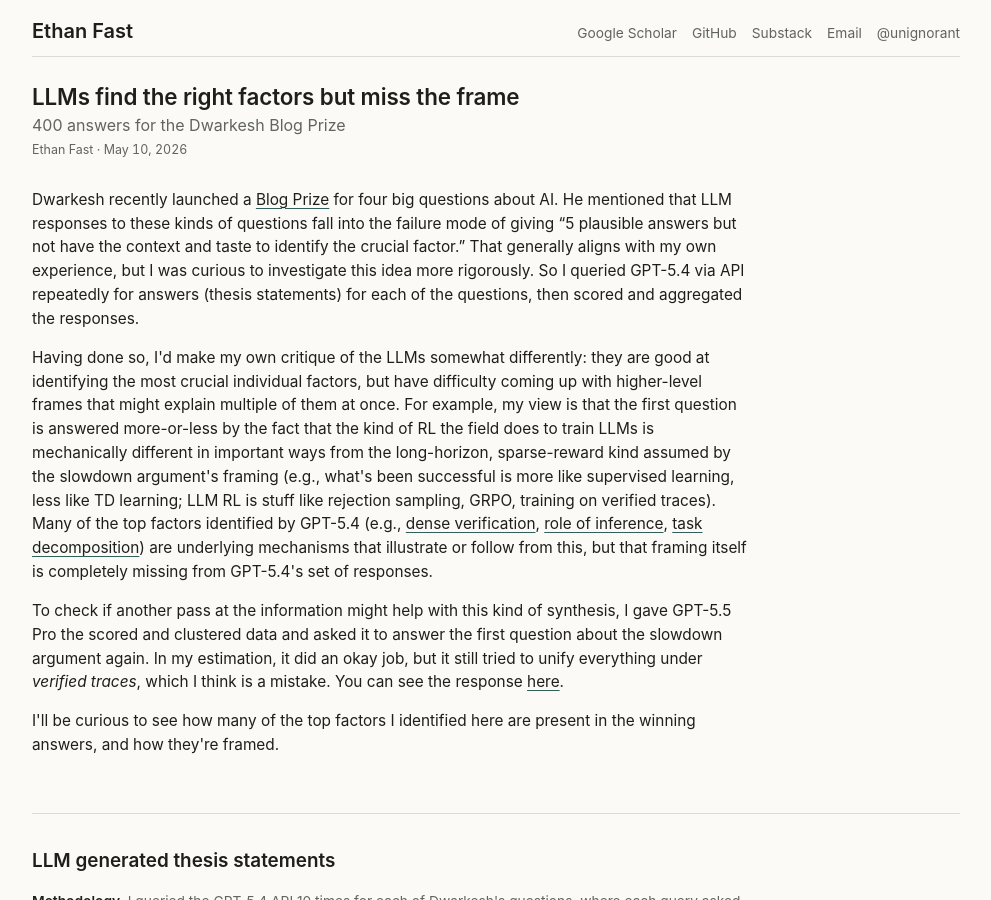
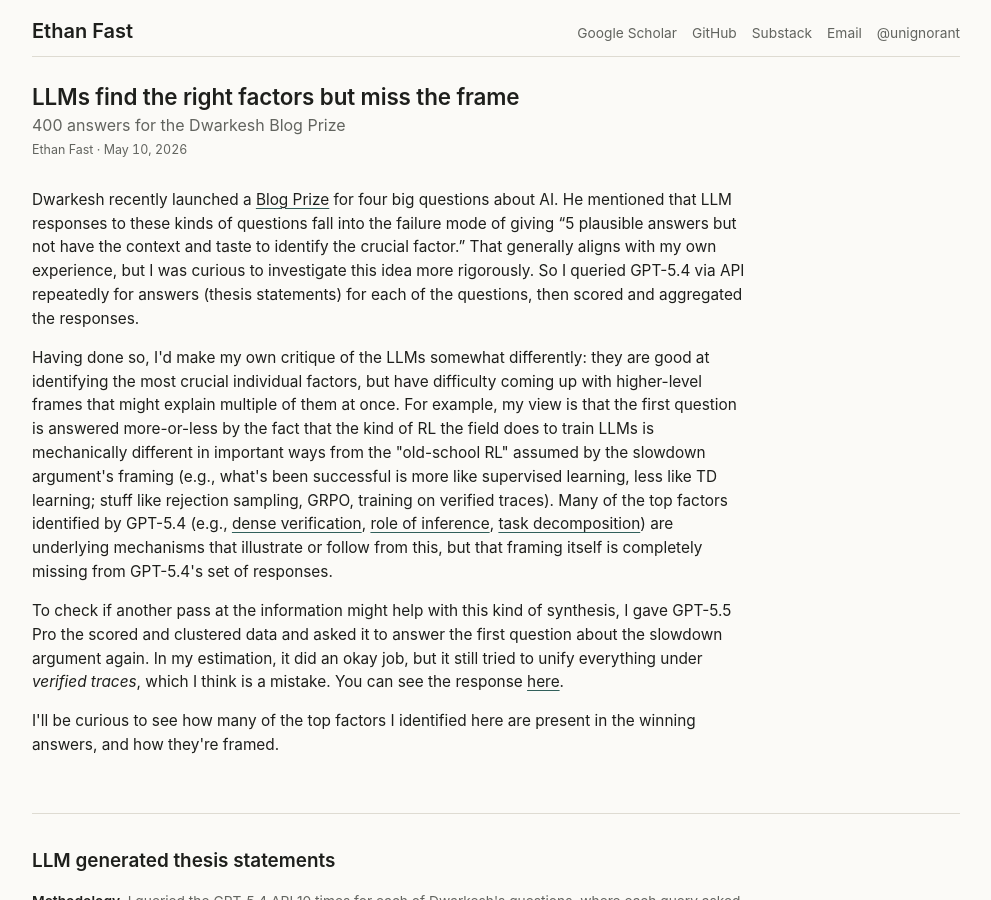
Before and after one commit to Ejhfast/ejhfast.github.com, a Jekyll site: the page llms-find-the-right-factors-but-miss-the-frame.html, which Jekyll copies as it is, in a window 1280 px wide and 900 px high. Shown: the whole window, without its empty margins (144-1135 px from the left). Built offline with Jekyll 4.4.1, drawn with Linux system fonts in a browser that asks for light colours.

Commit message:
Simplify LLM RL framing copy

```diff
--- a/llms-find-the-right-factors-but-miss-the-frame.html
+++ b/llms-find-the-right-factors-but-miss-the-frame.html
@@ -400,7 +400,7 @@
       Dwarkesh recently launched a <a href="https://www.dwarkesh.com/p/blog-prize">Blog Prize</a> for four big questions about AI. He mentioned that LLM responses to these kinds of questions fall into the failure mode of giving &ldquo;5 plausible answers but not have the context and taste to identify the crucial factor.&rdquo; That generally aligns with my own experience, but I was curious to investigate this idea more rigorously. So I queried GPT-5.4 via API repeatedly for answers (thesis statements) for each of the questions, then scored and aggregated the responses.
     </p>
     <p>
-      Having done so, I'd make my own critique of the LLMs somewhat differently: they are good at identifying the most crucial individual factors, but have difficulty coming up with higher-level frames that might explain multiple of them at once. For example, my view is that the first question is answered more-or-less by the fact that the kind of RL the field does to train LLMs is mechanically different in important ways from the long-horizon, sparse-reward kind assumed by the slowdown argument's framing (e.g., what's been successful is more like supervised learning, less like TD learning; LLM RL is stuff like rejection sampling, GRPO, training on verified traces). Many of the top factors identified by GPT-5.4 (e.g., <a href="#cluster-rl_progress_timelines-verifier_dense_signal">dense verification</a>, <a href="#cluster-rl_progress_timelines-inference_time_search">role of inference</a>, <a href="#cluster-rl_progress_timelines-task_decomposition">task decomposition</a>) are underlying mechanisms that illustrate or follow from this, but that framing itself is completely missing from GPT-5.4's set of responses.
+      Having done so, I'd make my own critique of the LLMs somewhat differently: they are good at identifying the most crucial individual factors, but have difficulty coming up with higher-level frames that might explain multiple of them at once. For example, my view is that the first question is answered more-or-less by the fact that the kind of RL the field does to train LLMs is mechanically different in important ways from the "old-school RL" assumed by the slowdown argument's framing (e.g., what's been successful is more like supervised learning, less like TD learning; stuff like rejection sampling, GRPO, training on verified traces). Many of the top factors identified by GPT-5.4 (e.g., <a href="#cluster-rl_progress_timelines-verifier_dense_signal">dense verification</a>, <a href="#cluster-rl_progress_timelines-inference_time_search">role of inference</a>, <a href="#cluster-rl_progress_timelines-task_decomposition">task decomposition</a>) are underlying mechanisms that illustrate or follow from this, but that framing itself is completely missing from GPT-5.4's set of responses.
     </p>
     <p>
       To check if another pass at the information might help with this kind of synthesis, I gave GPT-5.5 Pro the scored and clustered data and asked it to answer the first question about the slowdown argument again. In my estimation, it did an okay job, but it still tried to unify everything under <em>verified traces</em>, which I think is a mistake. You can see the response <a href="#gpt55-response">here</a>.
```
